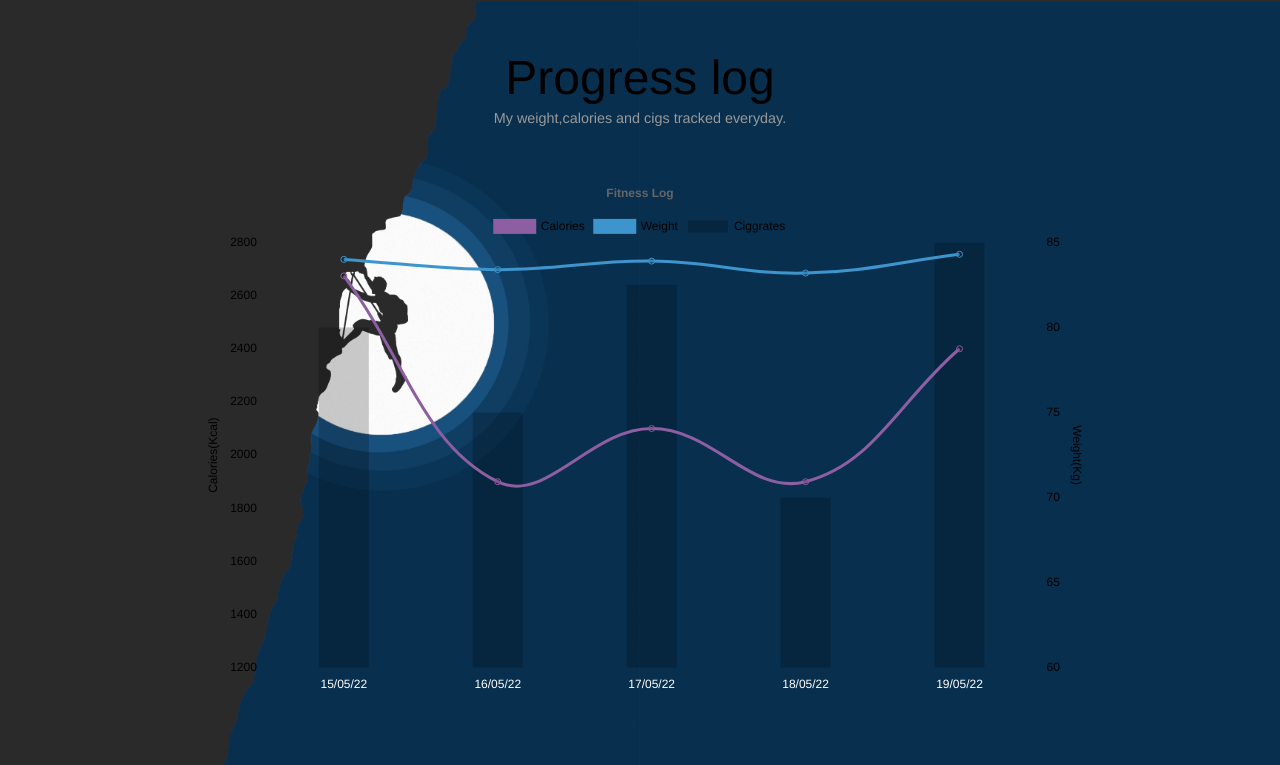
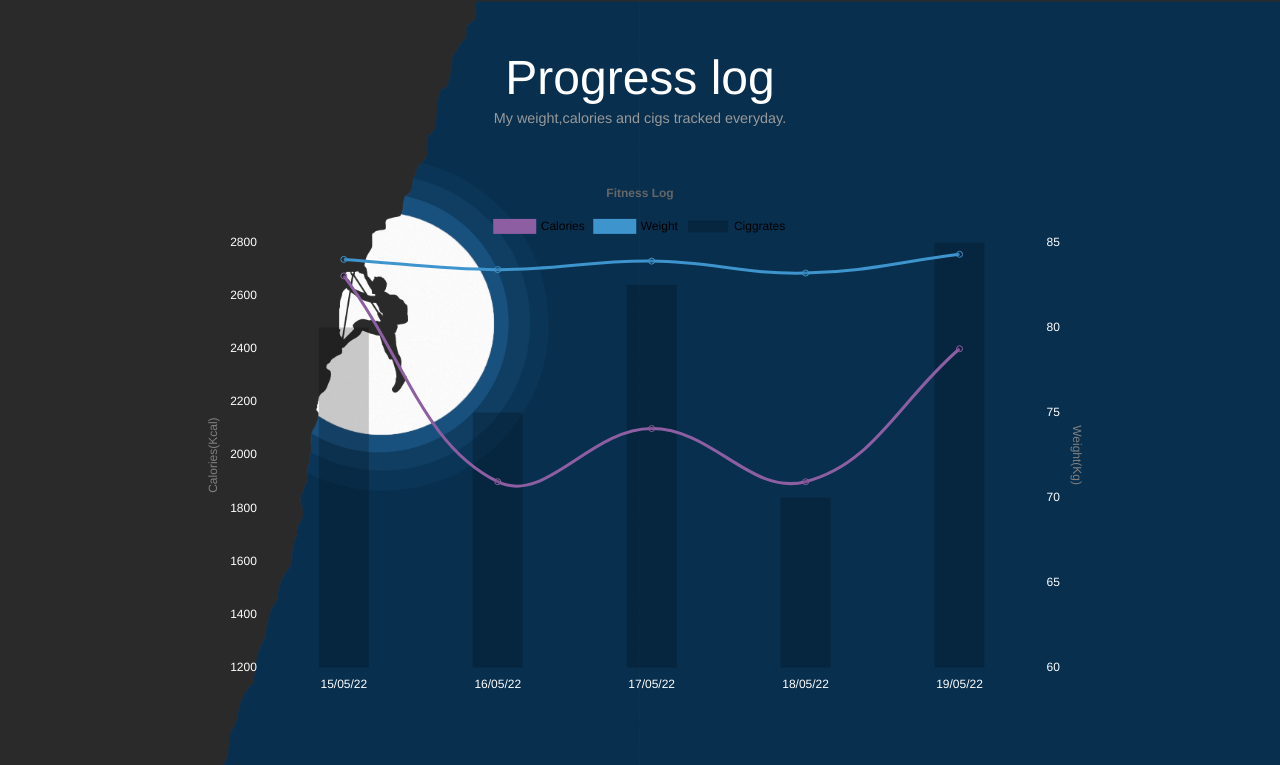
Before and after one commit to dhavalsingh-eGov/dailylog, a plain HTML site: page index.html in a window 1280 px wide. Shown: the top 765 px of the page. Drawn offline with nearby package versions, Linux system fonts and the light colour scheme.

Commit message:
background

```diff
--- a/script.js
+++ b/script.js
@@ -97,12 +97,12 @@ new Chart(document.getElementById("mixed-chart"), {
           ticks: {
             beginAtZero: false,
             suggestedMin: 1200,
-            fontColor: "black",
+            fontColor: "white",
           },
           scaleLabel: {
             display: true,
             labelString: "Calories(Kcal)",
-            fontColor: "black",
+            fontColor: "grey",
           },
           gridLines: {
             color: "rgba(0, 0, 0, 0)",
@@ -115,12 +115,12 @@ new Chart(document.getElementById("mixed-chart"), {
           ticks: {
             beginAtZero: false,
             suggestedMin: 60,
-            fontColor: "black",
+            fontColor: "white",
           },
           scaleLabel: {
             display: true,
             labelString: "Weight(Kg)",
-            fontColor: "black",
+            fontColor: "grey",
           },
           gridLines: {
             color: "rgba(0, 0, 0, 0)",
--- a/style.css
+++ b/style.css
@@ -36,6 +36,7 @@ h1 {
   font-weight: 200;
   font-size: 3em;
   margin: 0 0 0.1em 0;
+  color: white;
 }
 
 h2 {
```
